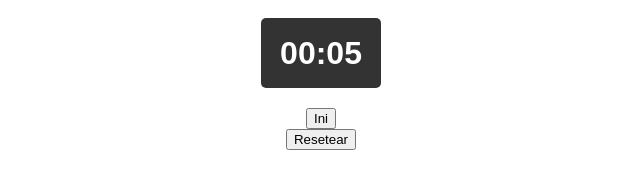
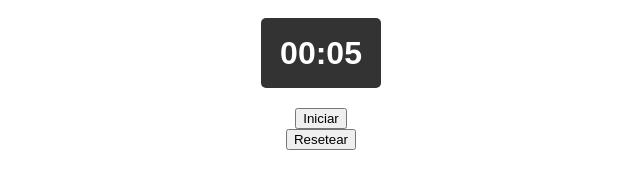
Before and after one commit to GuitarraFavoritas/simple-timer, a plain HTML site: page index.html in a window 1280 px wide. Shown: the full height of the page, 329-969 px from the left. Drawn offline with Linux system fonts and the light colour scheme.

Commit message:
boton iniciar

```diff
--- a/index.html
+++ b/index.html
@@ -9,7 +9,7 @@
 <body>
     <div class="timer-container">
         <input type="text" id="timer-display" value="00:05" />
-        <button id="start-button">Ini</button>
+        <button id="start-button">Iniciar</button>
         <button id="stop-button">Resetear</button>
         <audio id="bell-sound" src="bell.mp3" autoplay></audio>
       </div>
```
